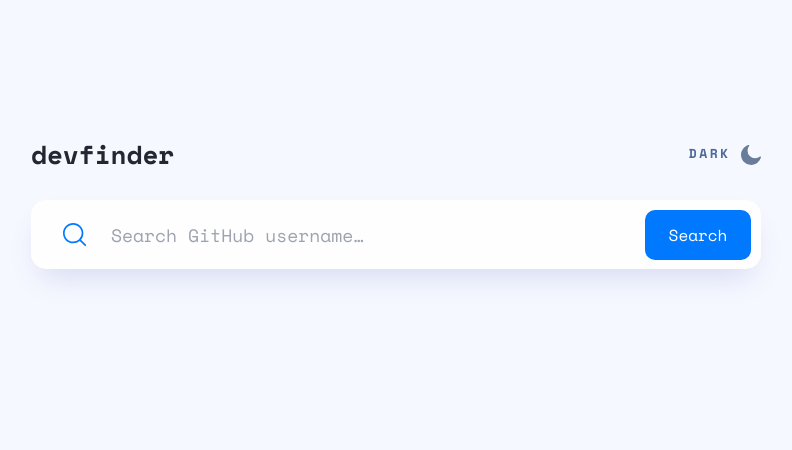
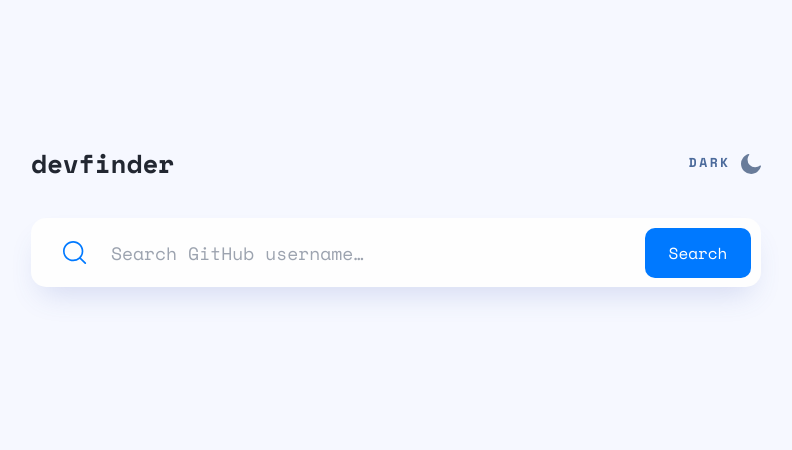
Before and after one commit to sarahc-dev/github-user-search-app, a website: page index.html in a window 1280 px wide. Shown: the whole page, without its empty margins (244-1036 px from the left). Drawn offline with nearby package versions, Linux system fonts and the light colour scheme; no server answers.

Commit message:
amend header line height and default to dark mode

```diff
--- a/darkMode.js
+++ b/darkMode.js
@@ -3,10 +3,10 @@ const lightBtn = document.getElementById("light");
 
 // Check system preference for darkmode
 
-if (window.matchMedia && window.matchMedia("(prefers-color-scheme:dark)").matches) {
-  document.documentElement.classList.add("dark");
-  darkBtn.classList.add("hidden");
-  lightBtn.classList.remove("hidden");
+if (window.matchMedia && window.matchMedia("(prefers-color-scheme:light)").matches) {
+  document.documentElement.classList.remove("dark");
+  darkBtn.classList.remove("hidden");
+  lightBtn.classList.add("hidden");
 }
 
 // Toggle dark mode
--- a/index.html
+++ b/index.html
@@ -1,5 +1,5 @@
 <!DOCTYPE html>
-<html lang="en">
+<html lang="en" class="dark">
   <head>
     <meta charset="UTF-8" />
     <meta name="viewport" content="width=device-width, initial-scale=1.0" />
@@ -21,7 +21,7 @@
     <div class="px-6 md:px-0 py-7.5 md:py-35 lg:py-36 max-w-sm-container md:max-w-md-container lg:max-w-lg-container mx-auto">
       <header class="flex justify-between items-center pb-9">
         <h1 class="font-bold text-header-1 text-logo lowercase dark:text-white transition-colors duration-200">devfinder</h1>
-        <button id="dark" aria-label="dark mode" class="text-light-main font-bold uppercase tracking-2.5 h-5 group hover:text-header-1 transition-all duration-200">
+        <button id="dark" aria-label="dark mode" class="text-light-main font-bold uppercase tracking-2.5 h-5 group hover:text-header-1 transition-all duration-200 hidden">
           Dark
           <svg width="20" height="20" xmlns="http://www.w3.org/2000/svg" class="inline-block" aria-hidden="true">
             <path
@@ -32,7 +32,7 @@
             />
           </svg>
         </button>
-        <button id="light" aria-label="light mode" class="text-white font-bold uppercase tracking-2.5 h-5 group hover:text-dark-button-hover transition-all duration-200 hidden">
+        <button id="light" aria-label="light mode" class="text-white font-bold uppercase tracking-2.5 h-5 group hover:text-dark-button-hover transition-all duration-200">
           Light
           <svg width="20" height="20" xmlns="http://www.w3.org/2000/svg" class="inline-block" aria-hidden="true">
             <g fill="#FFF" fill-rule="nonzero" class="group-hover:fill-dark-button-hover transition-fill duration-200">
--- a/tailwind.config.js
+++ b/tailwind.config.js
@@ -56,7 +56,7 @@ module.exports = {
         alert: "#F74646",
       },
       fontSize: {
-        logo: "1.625rem",
+        logo: ["1.625rem", "2.375rem"],
         main: ["0.8125rem", "1.1875rem"],
         "main-md": ["0.9375rem", "1.375rem"],
         "ph-sm": "0.75rem",
```
Also changed, not shown: output.css.
